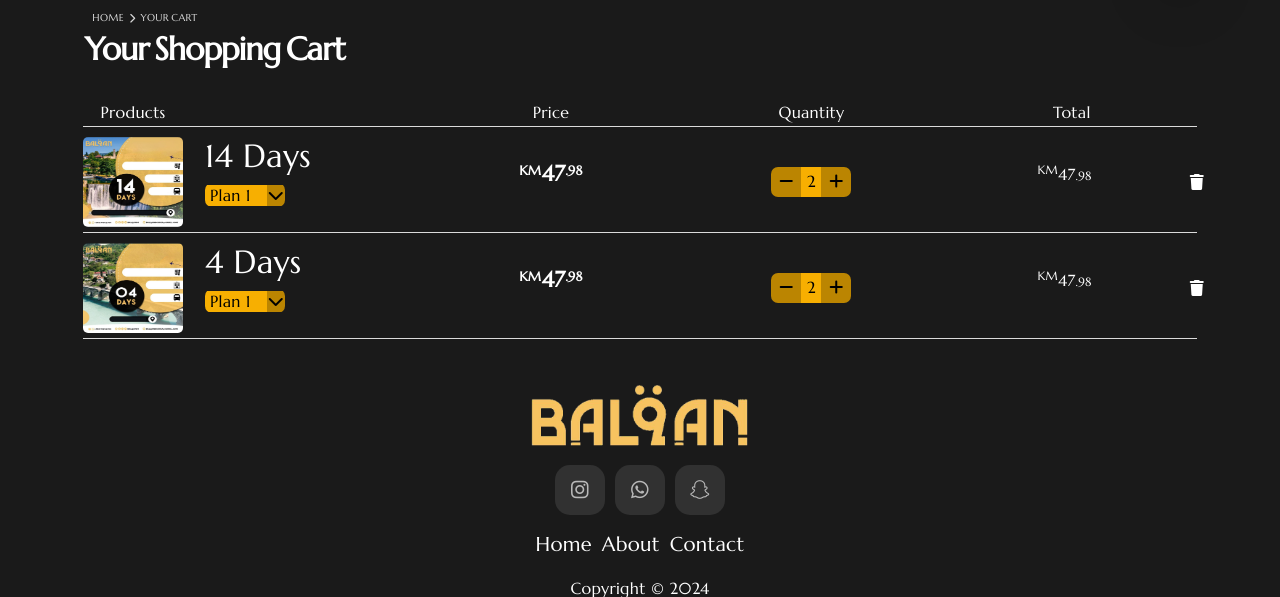
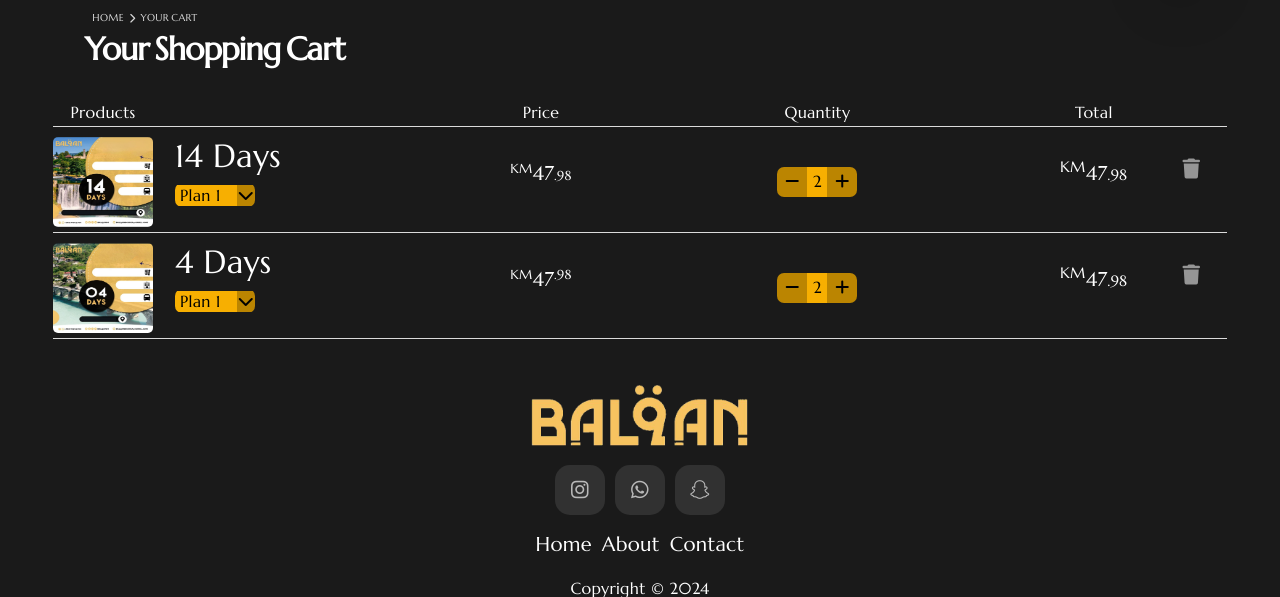
Before and after one commit to IbrahimMohamed9/Balqan, a PHP site: page /assets/html/cart.html in a window 1280 px wide. Shown: the part 50-647 px from the top of the page. Run offline with PHP 8.4, Linux system fonts and the light colour scheme.

Commit message:
cart design

```diff
--- a/assets/css/cart.css
+++ b/assets/css/cart.css
@@ -20,6 +20,37 @@
   word-spacing: -3px;
   margin-top: 5px;
 }
+.containerr {
+  margin-left: auto;
+  margin-right: auto;
+  padding-right: 15px;
+  padding-left: 15px;
+}
+/* Medium devices */
+@media (min-width: 576px) {
+  .containerr {
+    width: 98%;
+    padding: 0;
+  }
+}
+/* Large devices */
+@media (min-width: 768px) {
+  .containerr {
+    width: 750px;
+  }
+}
+/* Extra large devices */
+@media (min-width: 992px) {
+  .containerr {
+    width: 970px;
+  }
+}
+/* Extra Extra large devices */
+@media (min-width: 1200px) {
+  .containerr {
+    width: 1170px;
+  }
+}
 .row > *:not(:nth-child(2)) {
   flex-shrink: 0;
   width: fit-content;
@@ -30,34 +61,40 @@
   align-items: center;
   justify-content: center;
 }
-.cart .container .products .row p {
+.cart .containerr .products .row p {
   text-align: center;
   min-width: 100%;
+  position: relative;
 }
-.cart .container .products .row {
+.cart .containerr .products .row p i {
+  position: absolute;
+  right: 10%;
+  color: #969696;
+}
+.cart .containerr .products .row {
   padding: 10px 0 5px;
   display: grid;
   grid-template-columns: 100px 20% repeat(3, 1fr);
   gap: 10px;
   border-bottom: 1px solid var(--secondary-product-color);
 }
-.cart .container .products .row:first-child {
+.cart .containerr .products .row:first-child {
   padding: 0;
   max-height: 27px;
 }
-.cart .container .products .row .image {
+.cart .containerr .products .row .image {
   overflow: hidden;
   border-radius: 5px;
   max-width: 90px;
   max-height: 90px;
 }
-.cart .container .products .row .image img {
+.cart .containerr .products .row .image img {
   min-width: 100%;
   max-width: 100%;
   min-height: 100%;
   max-height: 100%;
 }
-.cart .container .products .row .quantity {
+.cart .containerr .products .row .quantity {
   min-width: 80px;
   max-width: 80px;
   height: var(--height);
@@ -68,8 +105,16 @@
   color: black;
   overflow: hidden;
 }
-.cart .container .products .row .total p .down {
+.cart .containerr .products .row .price p {
+  font-weight: normal;
+  font-size: 20px;
+}
+.cart .containerr .products .row .total p {
+  font-weight: normal;
+  font-size: 20px;
+}
+.cart .containerr .products .row p .down {
   top: 0;
 }
-.cart .container .products .row {
+.cart .containerr .products .row {
 }
--- a/assets/html/cart.html
+++ b/assets/html/cart.html
@@ -129,6 +129,8 @@
     <div class="cart">
       <div class="container">
         <h1>Your Shopping Cart</h1>
+      </div>
+      <div class="containerr">
         <div class="products">
           <div class="head row">
             <p>Products</p>
@@ -154,7 +156,7 @@
               </div>
             </div>
             <div class="price">
-              <p><sup>KM</sup>47<sup>.98</sup></p>
+              <p><sup>KM</sup>47<sup class="down">.98</sup></p>
             </div>
             <div class="quantity">
               <button>
@@ -166,8 +168,10 @@
               </button>
             </div>
             <div class="total">
-              <p><sup>KM</sup>47<sup class="down">.98</sup></p>
-              <i class="fa-solid fa-trash"></i>
+              <p>
+                <sup>KM</sup>47<sup class="down">.98</sup>
+                <i class="fa-solid fa-trash"></i>
+              </p>
             </div>
           </div>
           <div class="row">
@@ -199,8 +203,10 @@
               </button>
             </div>
             <div class="total">
-              <p><sup>KM</sup>47<sup class="down">.98</sup></p>
-              <i class="fa-solid fa-trash"></i>
+              <p>
+                <sup>KM</sup>47<sup class="down">.98</sup>
+                <i class="fa-solid fa-trash"></i>
+              </p>
             </div>
           </div>
         </div>
```
